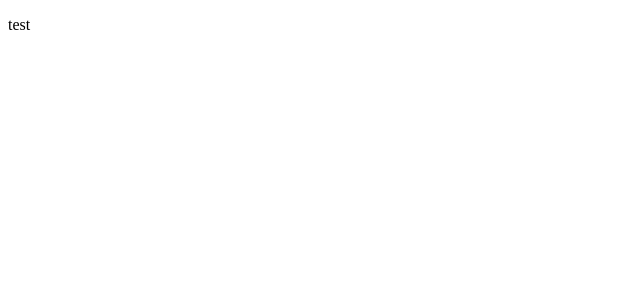
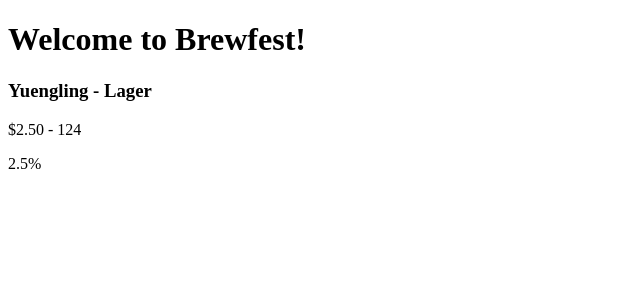
Before and after one commit to jaredspecjr/tap-room-react, a React app: page / in a window 1280 px wide. Shown: the top 300 px of the page, without its empty margins (0-640 px from the left). Built offline with nearby package versions, Linux system fonts and the light colour scheme.

Commit message:
start setting up components to display correct info, still setting up environment.

```diff
--- a/package.json
+++ b/package.json
@@ -9,6 +9,7 @@
   "author": "",
   "license": "ISC",
   "dependencies": {
+    "prop-types": "^15.5.10",
     "react": "^15.5.4",
     "react-dom": "^15.5.4"
   },
--- a/src/components/App.jsx
+++ b/src/components/App.jsx
@@ -1,9 +1,12 @@
 import React from "react";
+import Head from "./Head";
+import KegList from "./KegList";
 
 function App(){
   return (
     <div>
-      <p>test</p>
+      <Head/>
+      <KegList/>
     </div>
   );
 }
--- /dev/null
+++ b/src/components/Head.jsx
@@ -0,0 +1,9 @@
+import React from "react";
+
+function Head(){
+  return (
+    <h1>Welcome to Brewfest!</h1>
+  );
+}
+
+export default Head;
--- /dev/null
+++ b/src/components/Keg.jsx
@@ -0,0 +1,22 @@
+import React from "react";
+import PropTypes from "prop-types";
+
+function Keg(props){
+  return (
+    <div>
+      <h3>{props.name} - {props.type}</h3>
+      <p>{props.price} - {props.pints}</p>
+      <p>{props.abv}</p>
+    </div>
+  );
+}
+
+Keg.propTypes = {
+  name: PropTypes.string,
+  type: PropTypes.string,
+  price: PropTypes.string,
+  pints: PropTypes.string,
+  abv: PropTypes.string
+};
+
+export default Keg;
--- /dev/null
+++ b/src/components/KegList.jsx
@@ -0,0 +1,17 @@
+import React from "react";
+import Keg from "./Keg";
+
+function KegList(){
+
+  return (
+    <Keg
+      name="Yuengling"
+      type="Lager"
+      price="$2.50"
+      pints="124"
+      abv="2.5%"
+      />
+  );
+}
+
+export default KegList;
--- a/src/index.jsx
+++ b/src/index.jsx
@@ -1,6 +1,7 @@
 import React from "react";
 import ReactDOM from "react-dom";
 import App from "./components/App";
+
 
 
 
```
Also changed, not shown: 1 other file (tests, documents, lock files or other folders).
